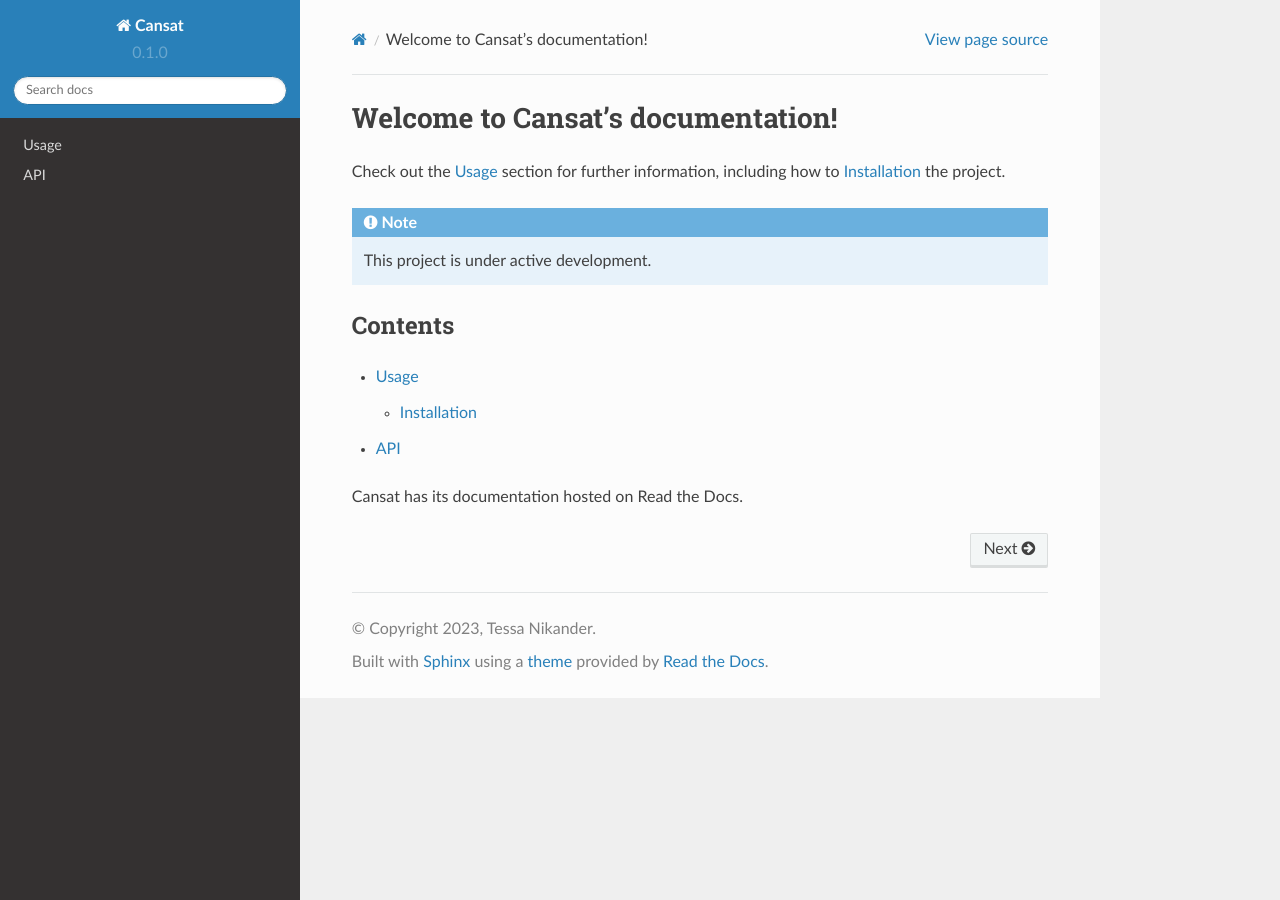
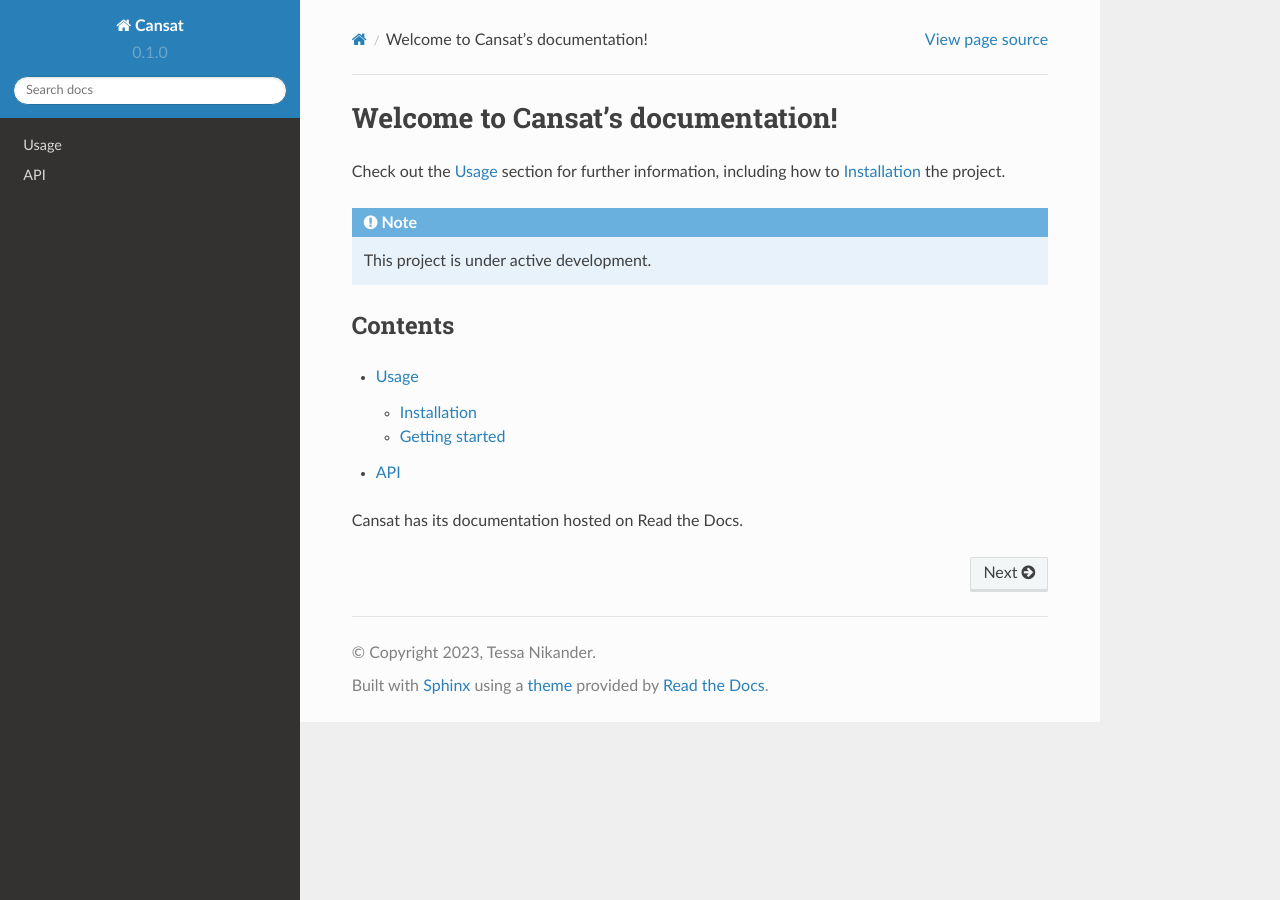
Before and after one commit to nikandt/cansat, a Sphinx documentation site: the page built from docs/source/index.rst, in a window 1280 px wide. Built offline with Sphinx 7.4.7 and the Read the Docs theme 2.0.0, drawn with Linux system fonts in a browser that asks for light colours.

Commit message:
Update usage.rst

```diff
--- a/docs/source/usage.rst
+++ b/docs/source/usage.rst
@@ -2,6 +2,11 @@
 =====
 
 .. _installation:
+.. _getting_started:
+
 
 Installation
 ------------
+
+Getting started
+---------------
```
